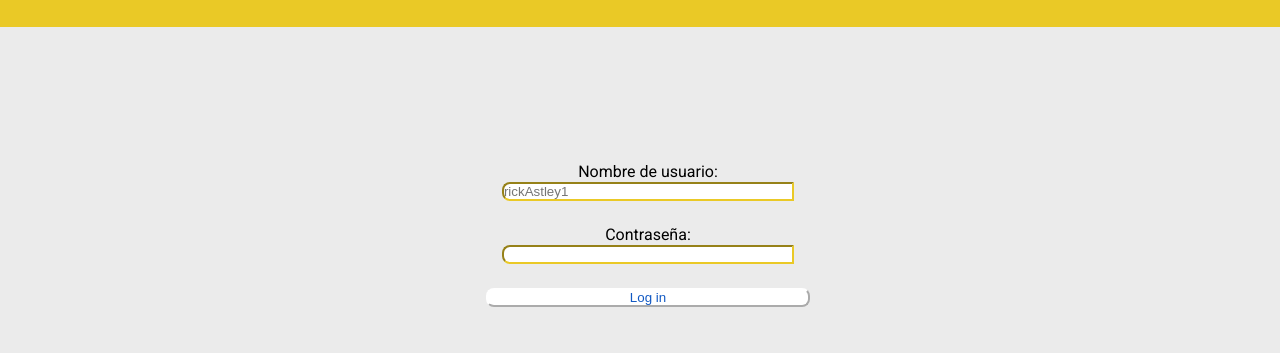
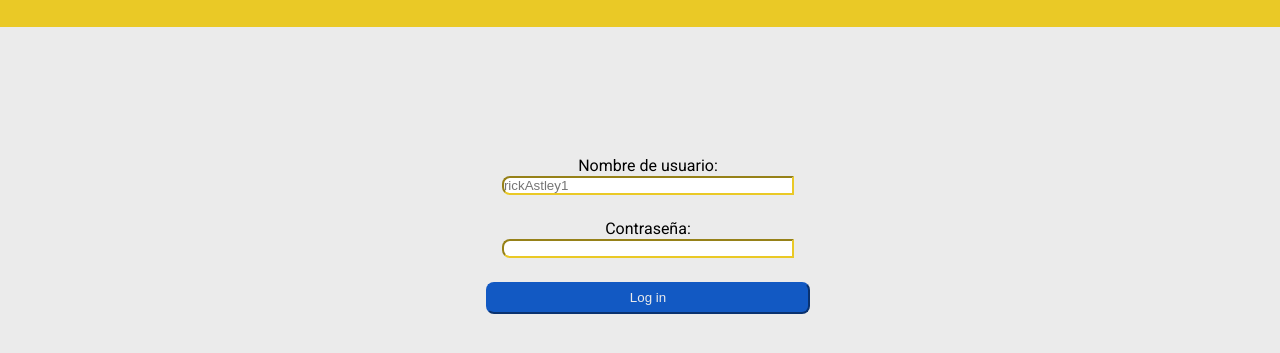
Before and after one commit to fbayona13/mercadoLiebre, a website: page src/views/login.html in a window 1280 px wide. Shown: the part 129-482 px from the top of the page. Drawn offline with Linux system fonts and the light colour scheme.

Commit message:
15/06) Terminando mercadoLiebre

```diff
--- a/public/css/mobile.css
+++ b/public/css/mobile.css
@@ -242,13 +242,13 @@ input #nombre{
   width: 90%;
   height: 2rem;
   border-radius: 0.5rem 0.5rem 0.5rem 0.5rem;
-  border-color: #666;
+  border-color: #ebebeb;
 }
 input #password{
   width: 90%;
   height: 2rem;
   border-radius: 0.5rem 0.5rem 0.5rem 0.5rem;
-  border-color: #666;
+  border-color: #ebebeb;
 }
 
 #labelLogin{
@@ -257,10 +257,11 @@ input #password{
 
 #buttonLogin{
   max-width: 50%;
+  height: 2rem;
   border-radius: 0.5rem 0.5rem 0.5rem 0.5rem;
-  color: #1259c3;
-  border-color: #fff;
-  background-color: #fff;
+  color: #ebebeb;
+  border-color: #1259c3;
+  background-color: #1259c3;
   box-shadow: none;
 }
 
```
